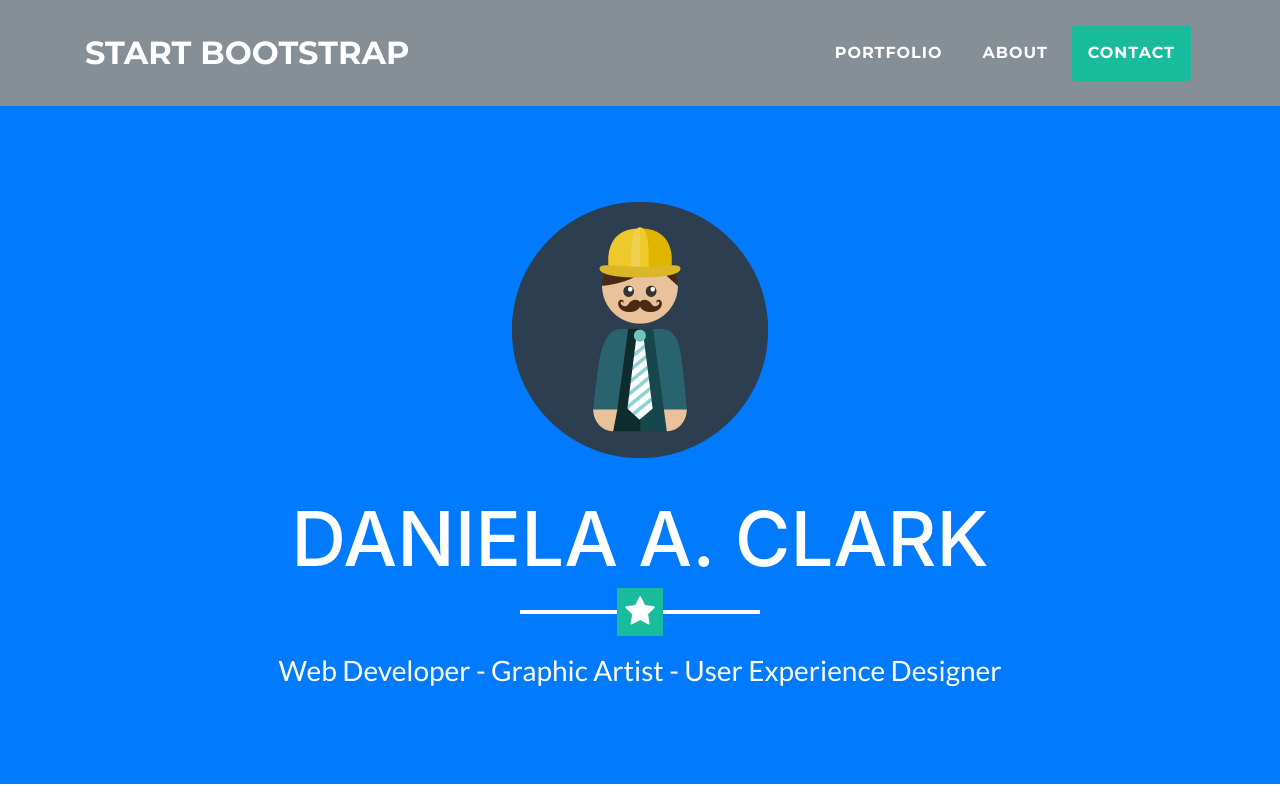
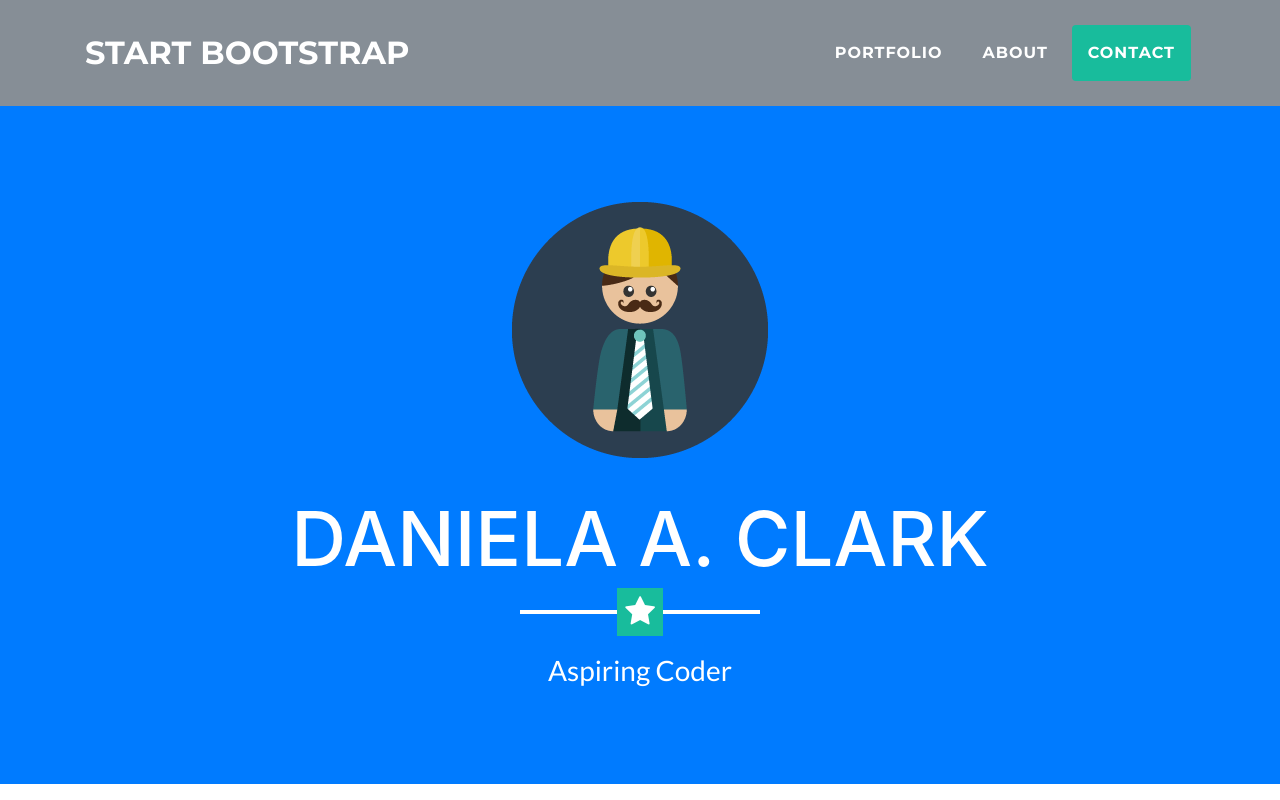
Before and after one commit to danicclk/danicclk.github.io, a website with bundled scripts: page index.html in a window 1280 px wide. Shown: the top 800 px of the page. Built offline with nearby package versions, Linux system fonts and the light colour scheme.

Commit message:
Edits1
Titles

```diff
--- a/index.html
+++ b/index.html
@@ -58,7 +58,7 @@
         <img class="img-fluid mb-5 d-block mx-auto" src="img/profile.png" alt="">
         <h1 class="text-uppercase mb-0">Daniela A. Clark</h1>
         <hr class="star-light">
-        <h2 class="font-weight-light mb-0">Web Developer - Graphic Artist - User Experience Designer</h2>
+        <h2 class="font-weight-light mb-0">Aspiring Coder</h2>
       </div>
     </header>
 
```
